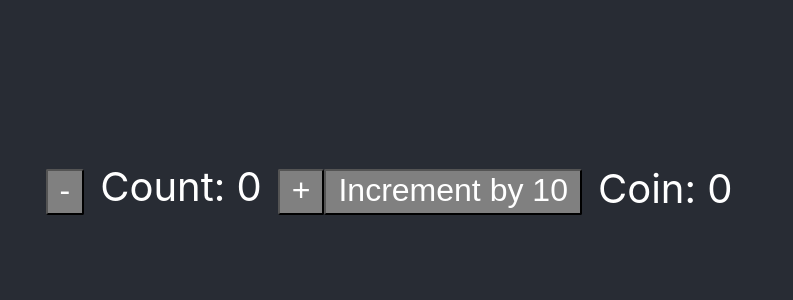
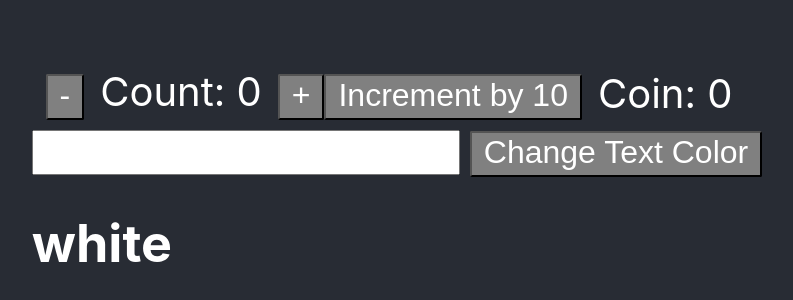
Before and after one commit to Fakher-Zaman/Redux-and-ReduxToolkit, a React (Create React App) app: page / in a window 1280 px wide. Shown: the part 212-512 px from the top of the page, without its empty margins (243-1036 px from the left). Built offline with nearby package versions, Linux system fonts and the light colour scheme.

Commit message:
More than one Reducer

```diff
--- a/src/App.css
+++ b/src/App.css
@@ -2,11 +2,21 @@
   background-color: #282c34;
   min-height: 100vh;
   display: flex;
-  flex-direction: row;
+  flex-direction: column;
+  flex-wrap: wrap;
   align-items: center;
   justify-content: center;
   font-size: calc(10px + 2vmin);
   color: white;
+}
+
+.edit {
+  display: flex;
+  /* flex-direction: row; */
+  flex-wrap: wrap;
+  align-items: center;
+  justify-content: center;
+  margin-bottom: 10px;
 }
 
 .button {
--- a/src/App.js
+++ b/src/App.js
@@ -1,12 +1,16 @@
 import Counter from './features/counter/Counter';
 import Coin from './features/coin/Coin';
 import './App.css';
+import Theme from './features/theme/Theme';
 
 function App() {
   return (
     <div className="App">
-      <Counter />
-      <Coin />
+      <div className='edit'>
+        <Counter />
+        <Coin />
+      </div>
+      <Theme />
     </div>
   );
 }
--- /dev/null
+++ b/src/features/theme/Theme.js
@@ -0,0 +1,15 @@
+import React from 'react';
+import { useState } from 'react';
+
+const Theme = () => {
+    const [color, setColor] = useState('white');
+    return (
+        <div>
+            <input className='textbox' type='text' onClick={(e) => { setColor(e.target.value) }} />
+            <button className='button' onClick={() => { }}>Change Text Color</button>
+            <h1>{color}</h1>
+        </div>
+    )
+}
+
+export default Theme;
```
Also changed, not shown: src/features/theme/themeSlice.js (added).
